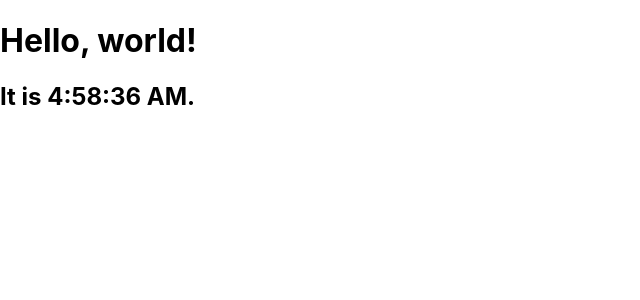
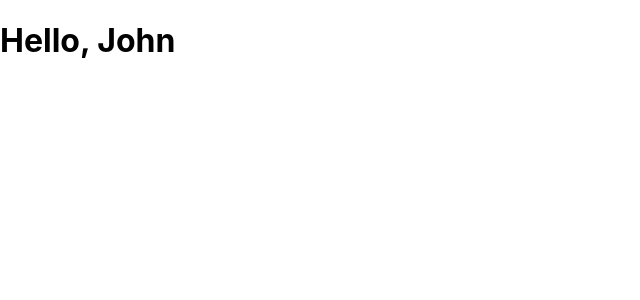
Before and after one commit to rilwanfit/react-learning, a React (Create React App) app: page / in a window 1280 px wide. Shown: the top 300 px of the page, without its empty margins (0-640 px from the left). Built offline with nearby package versions, Linux system fonts and the light colour scheme.

Commit message:
Components-and-Props

```diff
--- a/src/App.js
+++ b/src/App.js
@@ -1,23 +1,11 @@
-import logo from './logo.svg';
-import './App.css';
+import "./App.css";
+import React from "react";
+import Welcome from "./components/Welcome";
 
 function App() {
   return (
-    <div className="App">
-      <header className="App-header">
-        <img src={logo} className="App-logo" alt="logo" />
-        <p>
-          Edit <code>src/App.js</code> and save to reload.
-        </p>
-        <a
-          className="App-link"
-          href="https://reactjs.org"
-          target="_blank"
-          rel="noopener noreferrer"
-        >
-          Learn React
-        </a>
-      </header>
+    <div>
+      <Welcome name="John" />
     </div>
   );
 }
--- /dev/null
+++ b/src/components/Welcome.js
@@ -0,0 +1,7 @@
+import React from 'react'
+
+function Welcome(props) {
+    return <h1>Hello, {props.name}</h1>;
+  }
+
+export default Welcome;
--- a/src/index.js
+++ b/src/index.js
@@ -2,32 +2,18 @@ import React from "react";
 import ReactDOM from "react-dom";
 import "./index.css";
 import App from "./App";
-import reportWebVitals from "./reportWebVitals";
-
-// function formatName(user) {
-//   return user.firstName + " " + user.lastName;
-// }
-
-// const user = {
-//   firstName: "Mohamed",
-//   lastName: "Faaris",
-// };
-
-// const element = (
-//   <div id="root">
-//     <h1>Hello, {formatName(user)}!</h1>
-//     <h2>Good to see you here.</h2>
-//   </div>
-// );
-
-function tick() {
-  const element = (
-    <div>
-      <h1>Hello, world!</h1>
-      <h2>It is {new Date().toLocaleTimeString()}.</h2>
-    </div>
-  );
-  ReactDOM.render(element, document.getElementById("root"));
+import reportWebVitals from './reportWebVitals';
+const rootElement = document.getElementById('root')
+function render(){
+  ReactDOM.render(<App/>, rootElement)
 }
-
-setInterval(tick, 1000);
+if(module.hot){
+  module.hot.accept('./App',function(){
+    setTimeout(render())
+  })
+}
+render()
+// If you want to start measuring performance in your app, pass a function
+// to log results (for example: reportWebVitals(console.log))
+// or send to an analytics endpoint. Learn more: https://bit.ly/CRA-vitals
+reportWebVitals();
```
Also changed, not shown: 1 other file (tests, documents, lock files or other folders).
